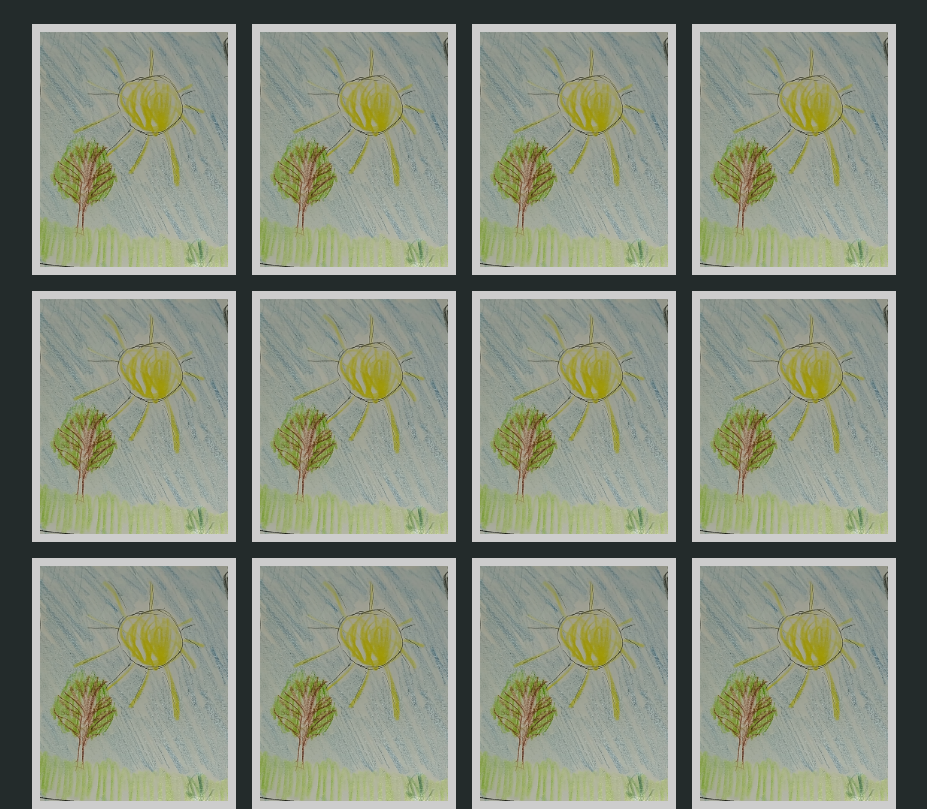
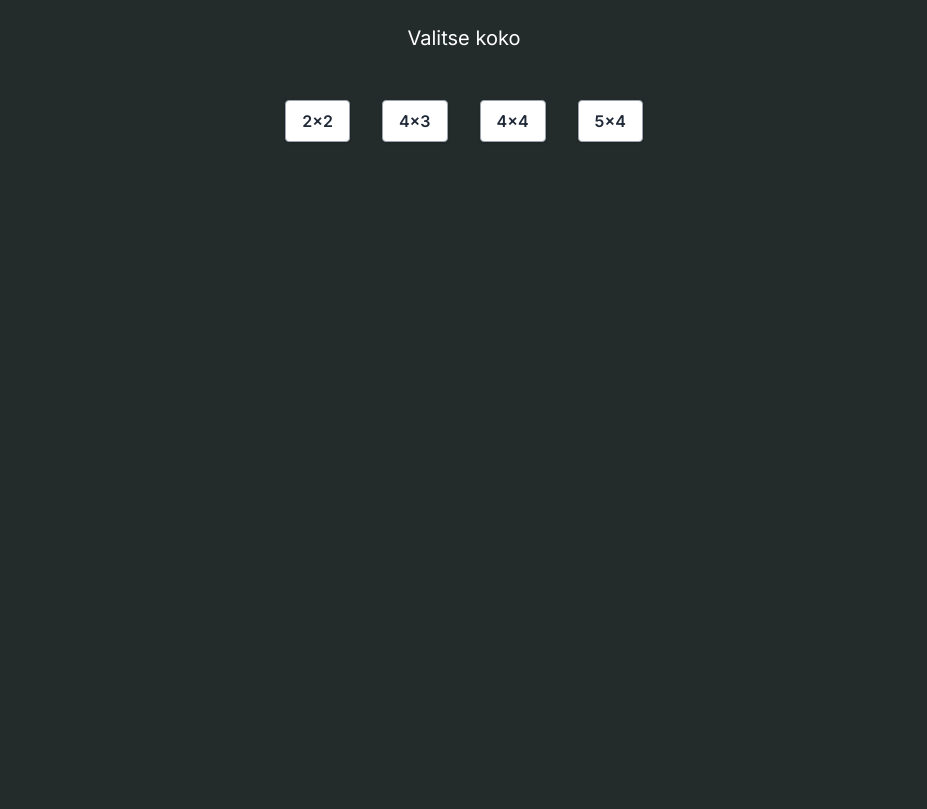
Before and after one commit to sandst1/muistipeli, a Next.js app: page / in a window 1280 px wide. Shown: the whole page, without its empty margins (176-1103 px from the left). Built offline with nearby package versions, Linux system fonts and the light colour scheme.

Commit message:
Refactor, add game sizes + restart

```diff
--- a/src/app/card.tsx
+++ b/src/app/card.tsx
@@ -13,6 +13,7 @@ export type CardData = {
 };
 
 export type CardProps = {
+  cards: number;
   data: CardData;
   state: CardState;
   onClicked: (cardData: CardData) => void;
@@ -31,10 +32,13 @@ const bgColorFor = (state: CardState) => {
   }
 };
 
-export default function Card({ data, state, onClicked }: CardProps) {
+export default function Card({ cards, data, state, onClicked }: CardProps) {
   const img = state == CardState.Visible ? data.img : cover;
 
   const bgColor = bgColorFor(state);
+
+  const width = cards > 12 ? 135 : 188;
+  const height = width * 1.25;
 
   return (
     <div
@@ -47,8 +51,8 @@ export default function Card({ data, state, onClicked }: CardProps) {
       }}
     >
       <Image
-        width={188}
-        height={234}
+        width={width}
+        height={height}
         alt={data.img}
         src={`/${img}`}
         hidden={state === CardState.Found}
--- /dev/null
+++ b/src/app/game.tsx
@@ -0,0 +1,119 @@
+import { useEffect, useRef, useState } from "react";
+import Card, { CardData, CardState } from "./card";
+import { getCards } from "./card-utils";
+
+const CARDS_VISIBLE_MS = 1500;
+
+type VisibleCard = CardData | null;
+type CardsMap = { [key: string]: CardState };
+
+export type GameProps = {
+  size: number;
+  gameOver: () => void;
+};
+
+export default function Game({ gameOver, size }: GameProps) {
+  const [cards, setCards] = useState<CardData[]>([]);
+  const [cardState, setCardState] = useState<CardsMap>({});
+  const [visibleCard, setVisibleCard] = useState<VisibleCard>(null);
+  const [resetting, setResetting] = useState(false);
+
+  const successFxRef = useRef<HTMLAudioElement>(null);
+  const failFxRef = useRef<HTMLAudioElement>(null);
+
+  const getGridCols = () => {
+    if (size == 4) {
+      return "grid-cols-2";
+    }
+    if (size == 12 || size == 16) {
+      return "grid-cols-4";
+    }
+    return "grid-cols-5";
+  };
+
+  useEffect(() => {
+    if (size > 0) {
+      const cards = getCards(size);
+      setCards(cards);
+      setCardState(
+        cards.reduce((cards: CardsMap, curCard) => {
+          cards[curCard.id] = CardState.Hidden;
+          return cards;
+        }, {})
+      );
+    }
+  }, [size]);
+
+  useEffect(() => {
+    const foundAmount = Object.values(cardState).filter(
+      (state) => state === CardState.Found
+    ).length;
+
+    if (foundAmount === size) {
+      gameOver();
+    }
+  }, [size, cardState, gameOver]);
+
+  const play = (audio: HTMLAudioElement | null) => {
+    if (audio) {
+      setTimeout(() => audio.play(), 400);
+    }
+  };
+
+  const handleClick = (cardData: CardData) => {
+    // If clicked already visible card, do nothing
+    if (visibleCard?.id === cardData.id || resetting) {
+      return;
+    }
+
+    if (visibleCard) {
+      setResetting(true);
+      let nextState = CardState.Hidden;
+      if (visibleCard.img === cardData.img) {
+        play(successFxRef.current);
+        nextState = CardState.Found;
+      } else {
+        play(failFxRef.current);
+      }
+
+      setTimeout(() => {
+        setVisibleCard(null);
+        setResetting(false);
+        setCardState({
+          ...cardState,
+          [visibleCard.id]: nextState,
+          [cardData.id]: nextState,
+        });
+      }, CARDS_VISIBLE_MS);
+    } else {
+      setVisibleCard(cardData);
+    }
+
+    setCardState({
+      ...cardState,
+      [cardData.id]: CardState.Visible,
+    });
+  };
+
+  return (
+    <>
+      <div className={`grid ${getGridCols()} gap-4`}>
+        {cards.map((card: CardData) => (
+          <Card
+            cards={size}
+            key={card.id}
+            onClicked={(cardData) => handleClick(cardData)}
+            data={card}
+            state={cardState[card.id]}
+          />
+        ))}
+      </div>
+      <audio ref={successFxRef} controls className="hidden">
+        <source src="success.wav" type="audio/mp3" />
+      </audio>
+      <audio ref={failFxRef} controls className="hidden">
+        <source src="fail.wav" type="audio/mp3" />
+      </audio>
+    </>
+  );
+}
--- a/src/app/page.tsx
+++ b/src/app/page.tsx
@@ -1,90 +1,52 @@
 "use client";
 
-import { useRef, useState } from "react";
-import Card, { CardData, CardState } from "./card";
-import { getCards } from "./card-utils";
+import { useEffect, useRef, useState } from "react";
+import Game from "./game";
 
-const CARDS_VISIBLE_MS = 1500;
-
-const cards = getCards(12);
-const initialCardState = cards.reduce(
-  (cards: { [key: string]: CardState }, curCard) => {
-    cards[curCard.id] = CardState.Hidden;
-    return cards;
-  },
-  {}
-);
-
-type VisibleCard = CardData | null;
+const btnStyle =
+  "bg-white hover:bg-gray-100 text-gray-800 font-semibold py-2 px-4 border border-gray-400 rounded shadow";
 
 export default function Home() {
-  const [cardState, setCardState] = useState(initialCardState);
-  const [visibleCard, setVisibleCard] = useState<VisibleCard>(null);
-  const [resetting, setResetting] = useState(false);
+  const [gameOn, setGameOn] = useState<boolean>(false);
+  const [gameSize, setGameSize] = useState(0);
 
-  const successFxRef = useRef<HTMLAudioElement>(null);
-  const failFxRef = useRef<HTMLAudioElement>(null);
-
-  const play = (audio: HTMLAudioElement | null) => {
-    if (audio) {
-      setTimeout(() => audio.play(), 400);
+  useEffect(() => {
+    if (!gameOn && gameSize > 0) {
+      setGameOn(true);
     }
-  };
-
-  const handleClick = (cardData: CardData) => {
-    // If clicked already visible card, do nothing
-    if (visibleCard?.id === cardData.id || resetting) {
-      return;
-    }
-
-    if (visibleCard) {
-      setResetting(true);
-      let nextState = CardState.Hidden;
-      if (visibleCard.img === cardData.img) {
-        // we found a pair!
-        play(successFxRef.current);
-        nextState = CardState.Found;
-      } else {
-        play(failFxRef.current);
-      }
-
-      setTimeout(() => {
-        setVisibleCard(null);
-        setResetting(false);
-        setCardState({
-          ...cardState,
-          [visibleCard.id]: nextState,
-          [cardData.id]: nextState,
-        });
-      }, CARDS_VISIBLE_MS);
-    } else {
-      setVisibleCard(cardData);
-    }
-
-    setCardState({
-      ...cardState,
-      [cardData.id]: CardState.Visible,
-    });
-  };
+  }, [gameOn, gameSize]);
 
   return (
     <main className="flex h-dvh flex-col items-center justify-between p-6">
-      <div className="grid grid-cols-4 gap-4">
-        {cards.map((card: CardData) => (
-          <Card
-            key={card.id}
-            onClicked={(cardData) => handleClick(cardData)}
-            data={card}
-            state={cardState[card.id]}
-          />
-        ))}
-      </div>
-      <audio ref={successFxRef} controls className="hidden">
-        <source src="success.wav" type="audio/mp3" />
-      </audio>
-      <audio ref={failFxRef} controls className="hidden">
-        <source src="fail.wav" type="audio/mp3" />
-      </audio>
+      {gameOn ? (
+        <Game
+          gameOver={() => {
+            setGameSize(0);
+            setGameOn(false);
+          }}
+          size={gameSize}
+        />
+      ) : (
+        <div>
+          <div className="flex flex-row text-white justify-center w-full text-xl">
+            Valitse koko
+          </div>
+          <div className="flex flex-row gap-8 p-12">
+            <button className={btnStyle} onClick={() => setGameSize(4)}>
+              2x2
+            </button>
+            <button className={btnStyle} onClick={() => setGameSize(12)}>
+              4x3
+            </button>
+            <button className={btnStyle} onClick={() => setGameSize(16)}>
+              4x4
+            </button>
+            <button className={btnStyle} onClick={() => setGameSize(20)}>
+              5x4
+            </button>
+          </div>
+        </div>
+      )}
     </main>
   );
 }
```
